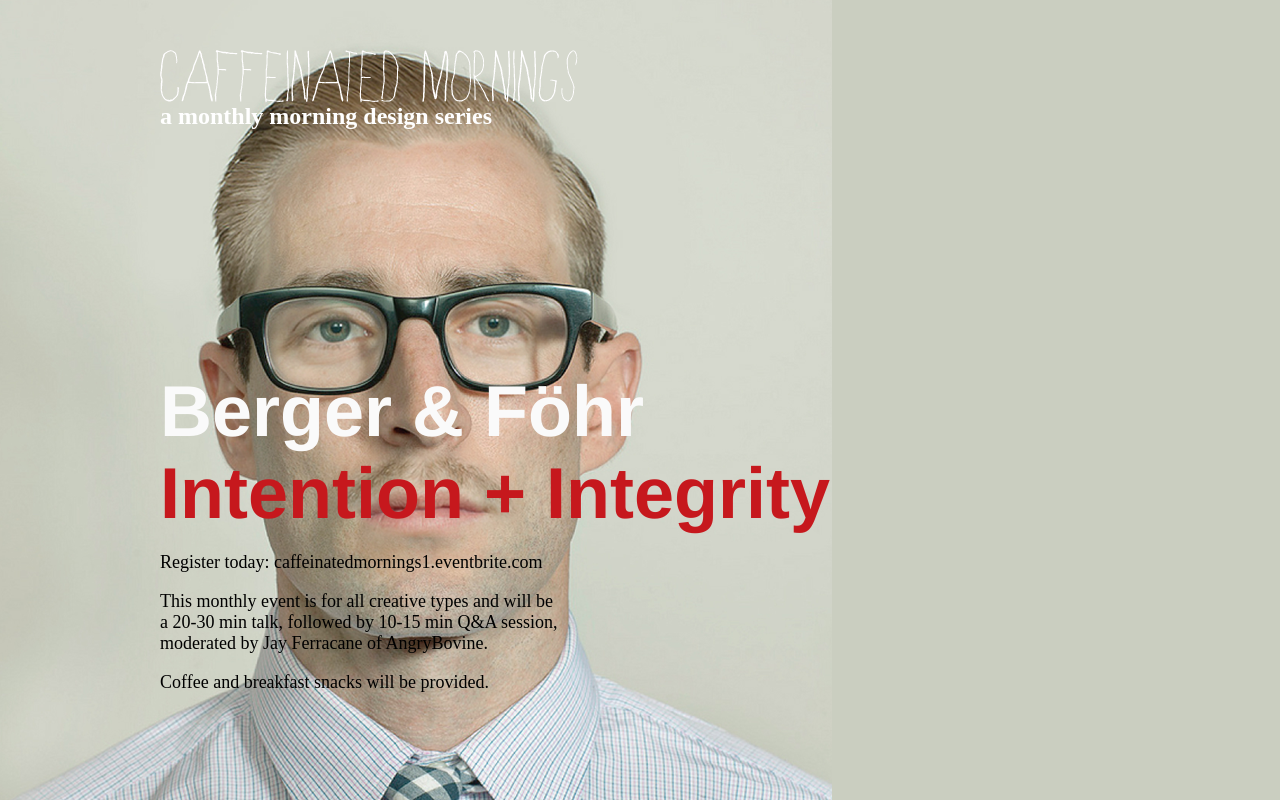
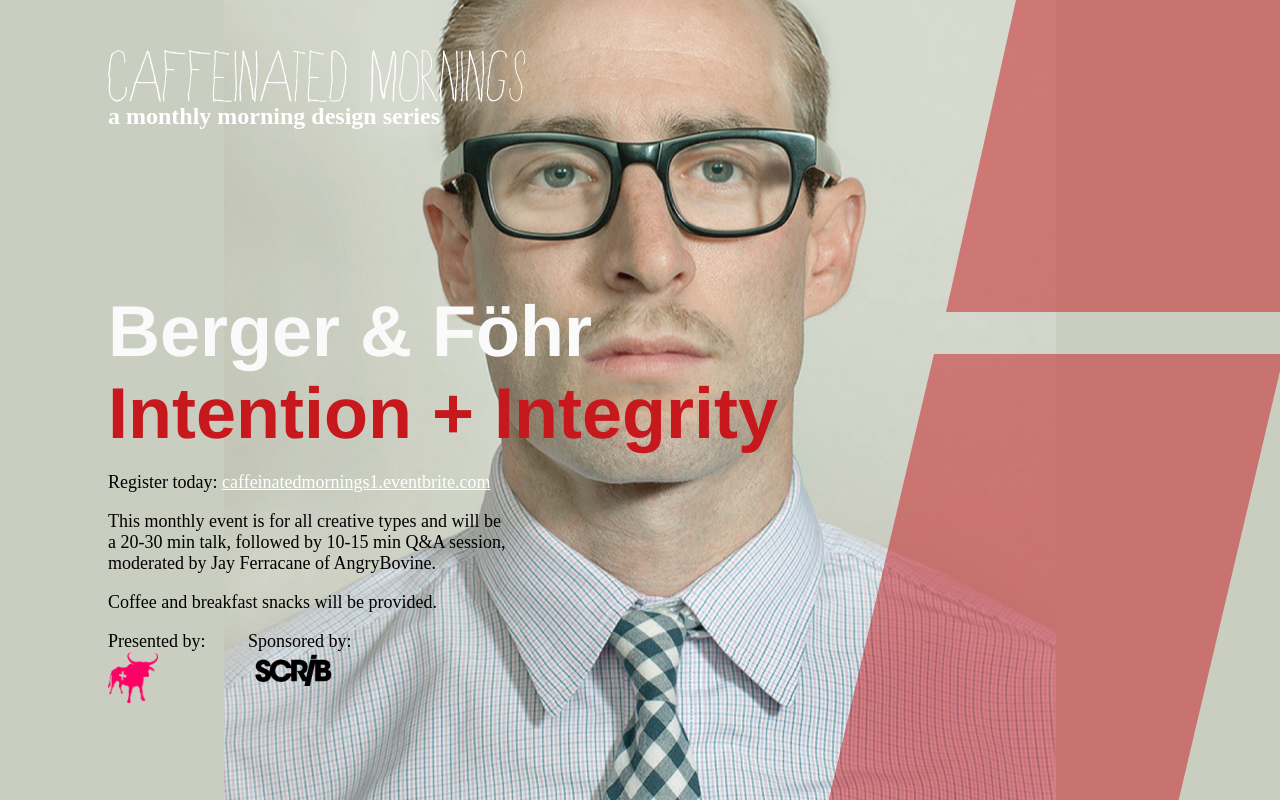
Before and after one commit to ODogg/caffeinatedmornings, a website: page index.html in a window 1280 px wide. Drawn offline with nearby package versions, Linux system fonts and the light colour scheme.

Commit message:
da da da done

```diff
--- a/css/style.css
+++ b/css/style.css
@@ -2,11 +2,12 @@
 	  background: url("../images/background.png") no-repeat;
 	  background-size: auto;
 	  background-color: #cacec0;
+    background-position: center;
  }
 
 #main{
   width: 960px;
-  margin: 0 auto;
+  margin: 0 100px;
 }
 
 #title h1 {
@@ -27,7 +28,7 @@
 }
 
 #main > section {
-  margin-top: 240px;
+  margin-top: 160px;
 }
 
 section h1, section h2{
@@ -48,14 +49,57 @@
 }
 
 div p {
-    font-family: Futura;
-    font-size: 1.125em;
-    width: 400px;
+  font-family: Futura;
+  font-size: 1.125em;
+  width: 400px;
 }
 
-#info{
-  font-size: 18px;
-  font-family: helvetica;
-  width: 235px;
-  height: 416px;
+a {
+  color: white;
 }
+
+/* #info{ */
+/*   font-size: 18px; */
+/*   font-family: helvetica; */
+/*   width: 235px; */
+/*   height: 416px; */
+/* } */
+/*  */
+footer div {
+    width: 100px;
+    float: left;
+    margin-right: 40px;
+}
+
+footer div p{
+  margin: 0;
+  padding: 0;
+}
+
+#stripe {
+  position: absolute;
+  top:  0;
+  left: 0;
+  background: url('../images/stripe.png') no-repeat;
+  z-index: 10;
+  height: 100%;
+  width: 100%;
+  background-position: 500px 0px;
+  margin: 0;
+  padding: 0;
+}
+
+
+.clearfix:before,
+.clearfix:after {
+    content: " ";
+    display: table;
+}
+
+.clearfix:after {
+    clear: both;
+}
+
+.clearfix {
+    *zoom: 1;
+}
--- a/index.html
+++ b/index.html
@@ -8,6 +8,7 @@
 
 
 <body>
+  <div id="stripe"></div>
   <div id="main">
       <div id="title">
         <h1>Caffeinated Mornings</h1>
@@ -17,14 +18,23 @@
         <h1>Berger &amp; Föhr</h1>
         <h2>Intention + Integrity</h2>
       <div>
-        <p>Register today: caffeinatedmornings1.eventbrite.com</p>
+        <p>Register today: <a href="caffeinatedmornings1.eventbrite.com">caffeinatedmornings1.eventbrite.com</a></p>
         <p>This monthly event is for all creative types and will be a 20-30 min talk, followed by 10-15 min Q&amp;A session, moderated by Jay Ferracane of AngryBovine.</p>
         <p>Coffee and breakfast snacks will be provided.</p>
       </div>
     </section>
-    <footer>
+    <footer class="clearfix">
+      <div>
+        <p>Presented by:</p>
+        <a href="http://www.angrybovine.com"><img src="./images/bovine_logo.png" width="50" /></a>
+      </div>
+      <div>
+        <p>Sponsored by:</p>
+        <a href="http://www.scrib.co"><img src="./images/scrib_logo.png" width="90"/></a>
+      </div>
     </footer>
   </div>
+  <script src="http://ajax.googleapis.com/ajax/libs/jquery/1.9.1/jquery.min.js"></script>
 </body>
 
 
```
Also changed, not shown: images/scrib_logo.png (added), images/stripe.png (added).
